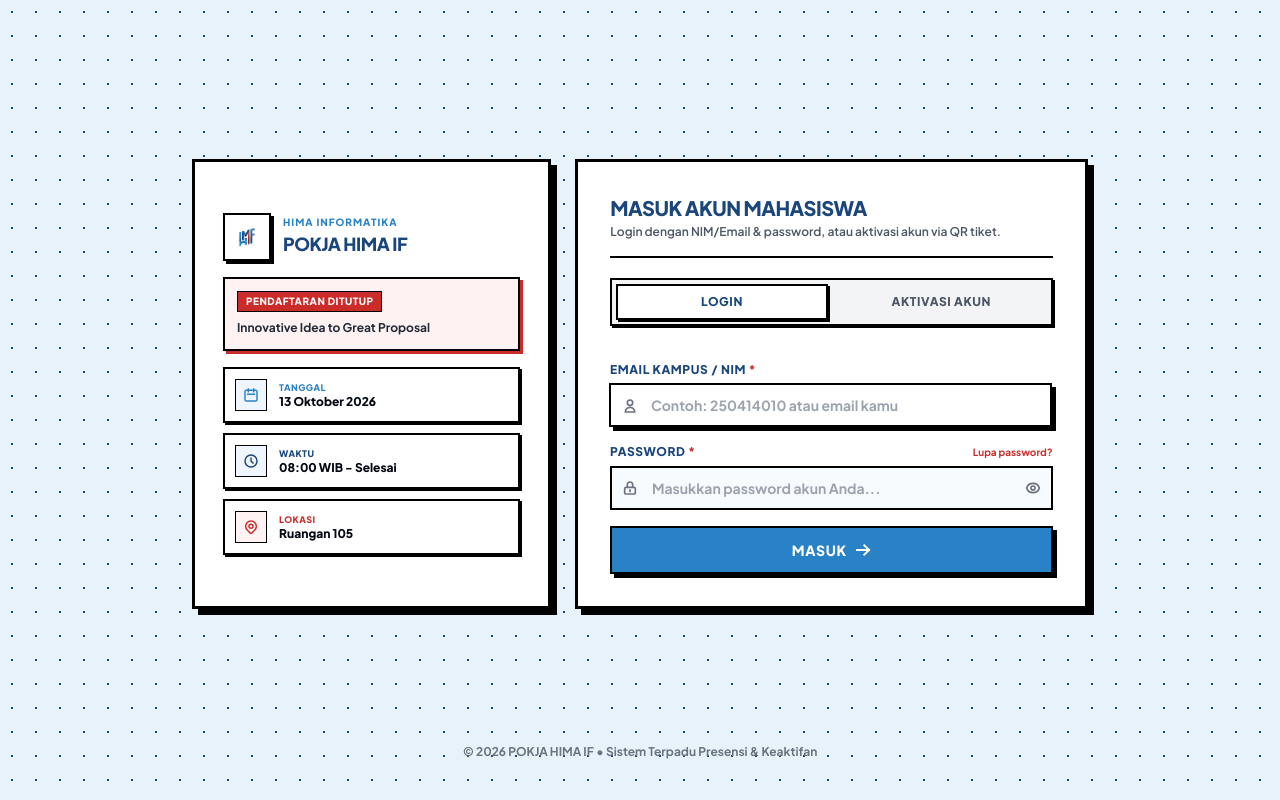
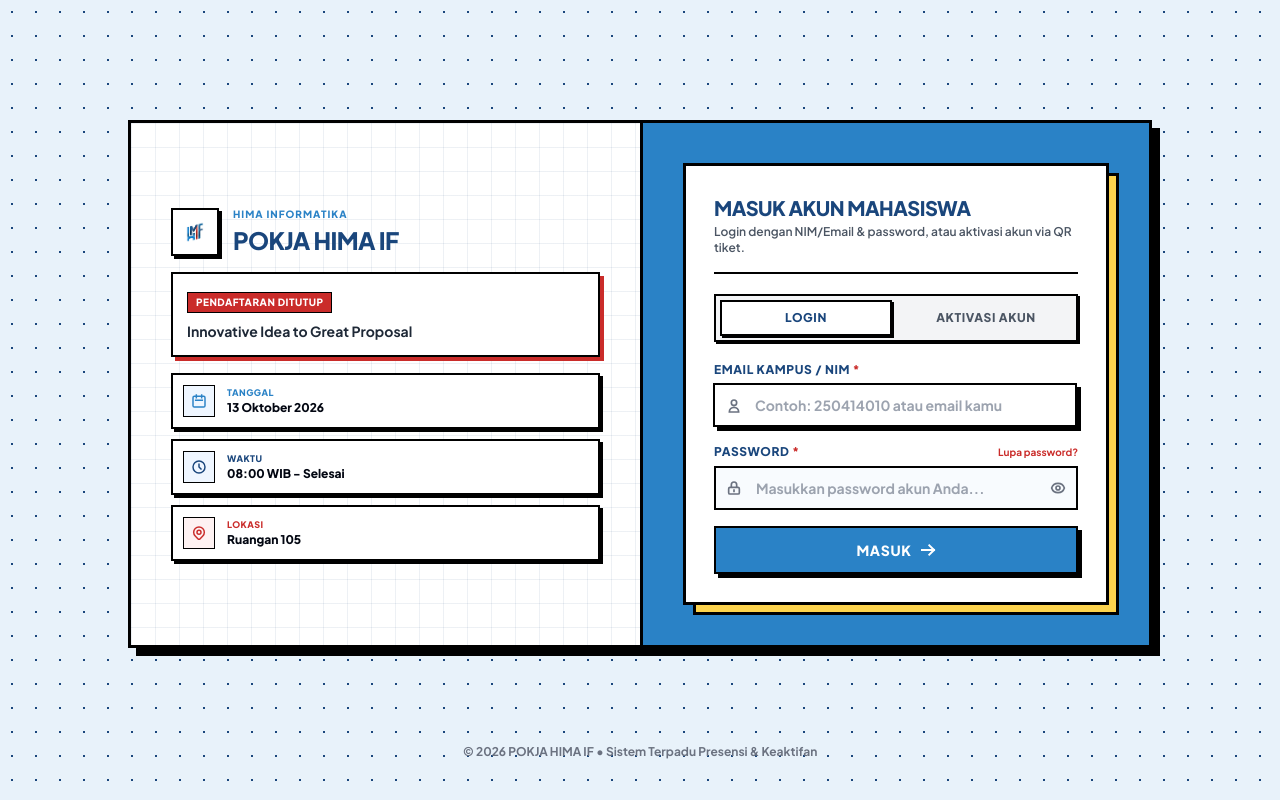
Before and after one commit to zysrnh/POKJA_ProjectHima, a Laravel app: page / in a window 1280 px wide. Run offline with Laravel 12, Linux system fonts and the light colour scheme; data comes from the database, SQL or seed files in the repository; some libraries are stand-ins or nearby versions.

Commit message:
style(landing): match bento split grid-paper left and floating card right

```diff
--- a/resources/views/welcome.blade.php
+++ b/resources/views/welcome.blade.php
@@ -70,24 +70,31 @@
         .tab-snap {
             animation: tabSnap 0.18s cubic-bezier(0.2, 0.8, 0.2, 1) forwards;
         }
+
+        .grid-paper {
+            background-color: #FFFFFF;
+            background-image:
+                linear-gradient(to right, rgba(26, 70, 124, 0.08) 1px, transparent 1px),
+                linear-gradient(to bottom, rgba(26, 70, 124, 0.08) 1px, transparent 1px);
+            background-size: 24px 24px;
+        }
     </style>
 </head>
 <body class="min-h-screen text-[#000000] flex flex-col justify-between p-4 sm:p-6 lg:p-8 antialiased selection:bg-[#2A82C6] selection:text-white">
 
     <div></div>
 
-    <!-- Main 2-Card Separated Layout (Info Kegiatan + Login Mahasiswa) -->
+    <!-- Main Bento Split Container (Grid Paper Left + Colored Panel with Floating Login Card Right) -->
     <main class="my-auto py-4 flex flex-col items-center justify-center">
-        <div class="snap-card w-full max-w-4xl grid grid-cols-1 lg:grid-cols-12 gap-5 sm:gap-6 items-stretch">
+        <div class="snap-card w-full max-w-5xl bg-white border-[3px] border-[#000000] shadow-[8px_8px_0px_0px_#000000] grid grid-cols-1 lg:grid-cols-12 overflow-hidden">
 
             <!-- ============================================================== -->
-            <!-- KARTU KIRI: INFO KEGIATAN & STATUS PENDAFTARAN                 -->
+            <!-- PANEL KIRI: GRID PAPER + INFO KEGIATAN & STATUS PENDAFTARAN    -->
             <!-- ============================================================== -->
-            <div class="lg:col-span-5 bg-white border-[3px] border-[#000000] shadow-[6px_6px_0px_0px_#000000] p-6 sm:p-7 flex flex-col justify-center gap-5">
+            <div class="lg:col-span-6 grid-paper p-6 sm:p-10 flex flex-col justify-center gap-6">
                 <div class="space-y-4">
-                    <!-- Badge Status Pendaftaran Ditutup + Logo -->
-                    <div class="flex items-center justify-between gap-3">
-                        <div class="flex items-center gap-3">
+                    <!-- Logo & Sub-title -->
+                    <div class="flex items-center gap-3.5">
                         <img
                             src="{{ asset('logo/logo.png') }}"
                             alt="Logo HIMA IF"
@@ -97,28 +104,25 @@
                             <span class="text-[10px] font-black uppercase tracking-widest text-[#2A82C6] block">
                                 HIMA INFORMATIKA
                             </span>
-                                <h1 class="text-base sm:text-lg font-black uppercase tracking-tight text-[#1A467C] leading-tight">
+                            <h1 class="text-xl sm:text-2xl font-black uppercase tracking-tight text-[#1A467C] leading-none mt-0.5">
                                 {{ $pengaturan->nama_acara ?? 'POKJA HIMA IF' }}
                             </h1>
                         </div>
                     </div>
-                    </div>
 
                     <!-- Status Banner -->
-                    <div class="bg-red-50 border-2 border-black p-3 shadow-[3px_3px_0px_0px_#CA2C2A]">
-                        <div class="flex items-center gap-2">
+                    <div class="bg-white border-2 border-black p-3.5 shadow-[4px_4px_0px_0px_#CA2C2A]">
                         <span class="inline-block px-2 py-0.5 bg-[#CA2C2A] text-white border border-black text-[10px] font-black uppercase tracking-wider">
                             PENDAFTARAN DITUTUP
                         </span>
-                        </div>
-                        <p class="text-xs font-bold text-gray-800 mt-1.5 leading-relaxed">
+                        <p class="text-xs sm:text-sm font-bold text-gray-800 mt-2 leading-relaxed">
                             {{ $pengaturan->deskripsi_acara ?? 'Portal resmi peserta POKJA HIMA IF untuk presensi, point keaktifan, kelompok, dan kuesioner.' }}
                         </p>
                     </div>
 
                     <!-- Info Jadwal & Lokasi -->
                     <div class="space-y-2.5">
-                        <div class="flex items-center gap-3 bg-white border-2 border-black p-2.5 shadow-[2px_2px_0px_0px_#000000]">
+                        <div class="flex items-center gap-3 bg-white border-2 border-black p-2.5 shadow-[3px_3px_0px_0px_#000000]">
                             <div class="w-8 h-8 bg-blue-50 border border-black text-[#2A82C6] flex items-center justify-center shrink-0">
                                 <svg class="w-4 h-4" fill="none" stroke="currentColor" viewBox="0 0 24 24">
                                     <path stroke-linecap="square" stroke-width="2.2" d="M8 7V3m8 4V3m-9 8h10M5 21h14a2 2 0 002-2V7a2 2 0 00-2-2H5a2 2 0 00-2 2v12a2 2 0 002 2z" />
@@ -130,7 +134,7 @@
                             </div>
                         </div>
 
-                        <div class="flex items-center gap-3 bg-white border-2 border-black p-2.5 shadow-[2px_2px_0px_0px_#000000]">
+                        <div class="flex items-center gap-3 bg-white border-2 border-black p-2.5 shadow-[3px_3px_0px_0px_#000000]">
                             <div class="w-8 h-8 bg-blue-50 border border-black text-[#1A467C] flex items-center justify-center shrink-0">
                                 <svg class="w-4 h-4" fill="none" stroke="currentColor" viewBox="0 0 24 24">
                                     <path stroke-linecap="square" stroke-width="2.2" d="M12 8v4l3 3m6-3a9 9 0 11-18 0 9 9 0 0118 0z" />
@@ -142,7 +146,7 @@
                             </div>
                         </div>
 
-                        <div class="flex items-center gap-3 bg-white border-2 border-black p-2.5 shadow-[2px_2px_0px_0px_#000000]">
+                        <div class="flex items-center gap-3 bg-white border-2 border-black p-2.5 shadow-[3px_3px_0px_0px_#000000]">
                             <div class="w-8 h-8 bg-red-50 border border-black text-[#CA2C2A] flex items-center justify-center shrink-0">
                                 <svg class="w-4 h-4" fill="none" stroke="currentColor" viewBox="0 0 24 24">
                                     <path stroke-linecap="square" stroke-width="2.2" d="M17.657 16.657L13.414 20.9a1.998 1.998 0 01-2.827 0l-4.244-4.243a8 8 0 1111.314 0z" />
@@ -159,9 +163,15 @@
             </div>
 
             <!-- ============================================================== -->
-            <!-- KARTU KANAN: FORM LOGIN, AKTIVASI AKUN QR & LUPA PASSWORD      -->
+            <!-- PANEL KANAN: SOLID BLUE + FLOATING LOGIN CARD                  -->
             <!-- ============================================================== -->
-            <div class="lg:col-span-7 bg-white border-[3px] border-[#000000] shadow-[6px_6px_0px_0px_#000000] p-6 sm:p-8 flex flex-col justify-center space-y-5">
+            <div class="lg:col-span-6 bg-[#2A82C6] border-t-[3px] lg:border-t-0 lg:border-l-[3px] border-black p-6 sm:p-10 flex items-center justify-center">
+                <div class="relative w-full">
+                    <!-- Offset Accent Layer -->
+                    <div class="hidden sm:block absolute inset-0 translate-x-2.5 translate-y-2.5 bg-amber-300 border-[3px] border-black pointer-events-none"></div>
+
+                    <!-- Floating White Login Card -->
+                    <div class="relative bg-white border-[3px] border-black p-5 sm:p-7 shadow-[5px_5px_0px_0px_#000000] sm:shadow-none space-y-5">
                 <div class="border-b-2 border-black pb-4">
                     <h2 class="text-lg sm:text-xl font-black uppercase tracking-tight text-[#1A467C]">
                         Masuk Akun Mahasiswa
@@ -392,6 +402,8 @@
                             </button>
                         </div>
                     </form>
+                </div>
+                    </div>
                 </div>
             </div>
 
```
Lines whose indentation alone changed are shown as unchanged.
